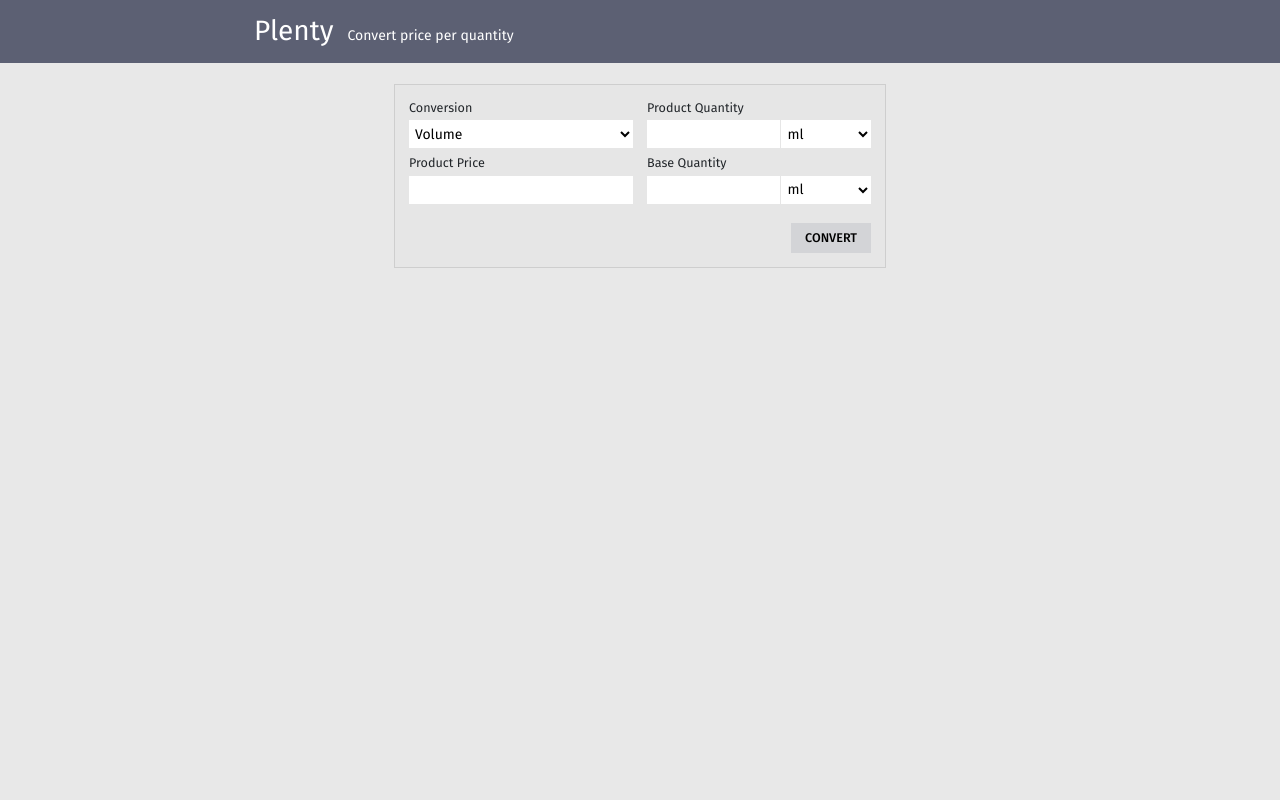
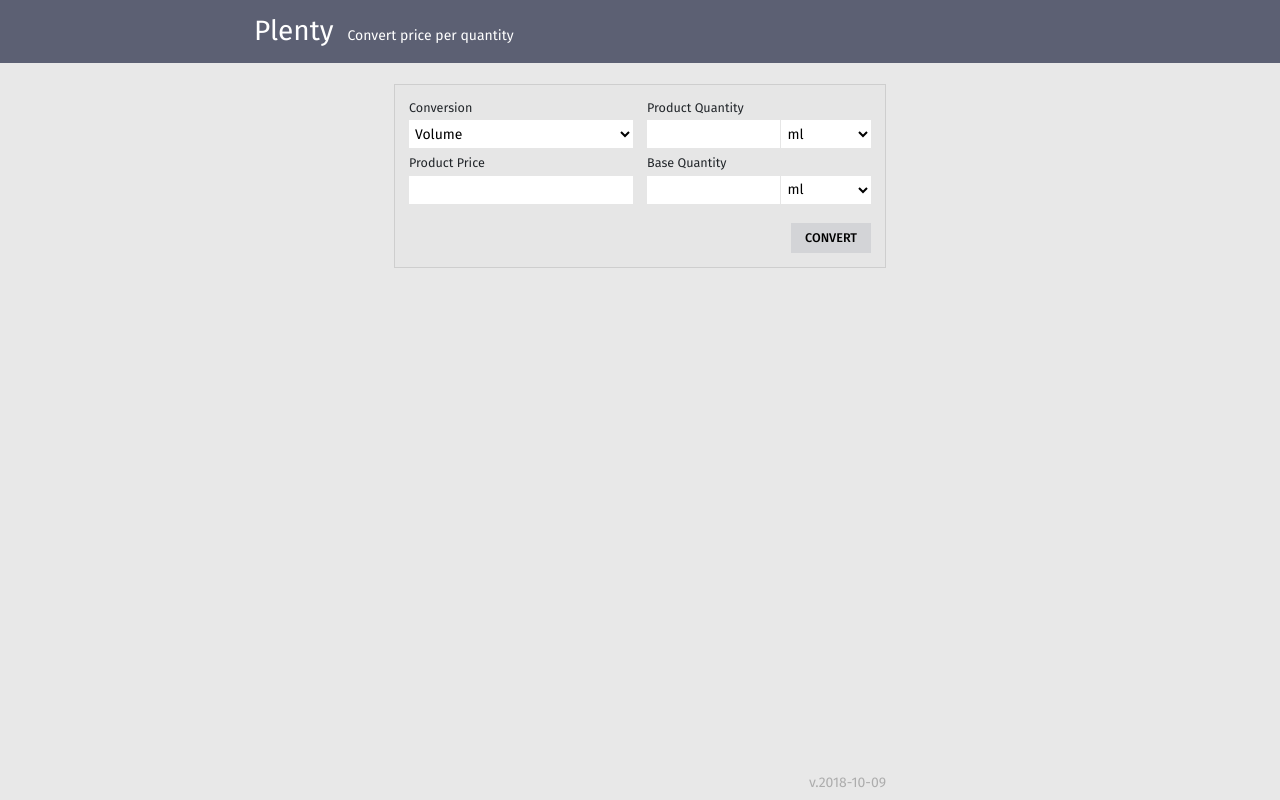
Before and after one commit to pboi20/plenty, a React (Create React App) app: page / in a window 1280 px wide. Built offline with nearby package versions, Linux system fonts and the light colour scheme.

Commit message:
Add App-footer

```diff
--- a/src/components/App.css
+++ b/src/components/App.css
@@ -1,3 +1,9 @@
+.App {
+  display: flex;
+  flex-direction: column;
+  min-height: 100vh;
+}
+
 .App-container {
   max-width: 800px;
   margin: 0 auto;
@@ -27,5 +33,15 @@
 }
 
 .App-main {
+  margin-bottom: auto;
   padding: 1.5rem 0;
 }
+
+.App-footer {
+  padding: 0.5rem 0;
+}
+
+.App-version {
+  color: #adadad;
+  text-align: right;
+}
--- a/src/components/App.js
+++ b/src/components/App.js
@@ -39,6 +39,12 @@ class App extends Component {
             <ConversionList conversions={this.state.conversions} />
           </div>
         </div>
+
+        <div className="App-footer">
+          <div className="App-container App-container--narrow">
+            <div className="App-version">v.2018-10-09</div>
+          </div>
+        </div>
       </div>
     );
   }
```
